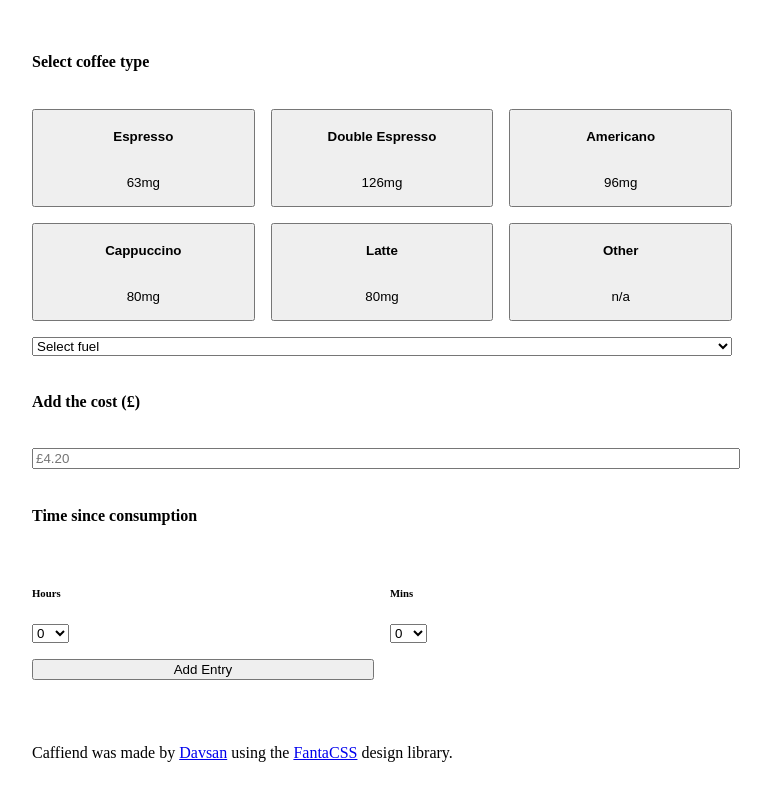
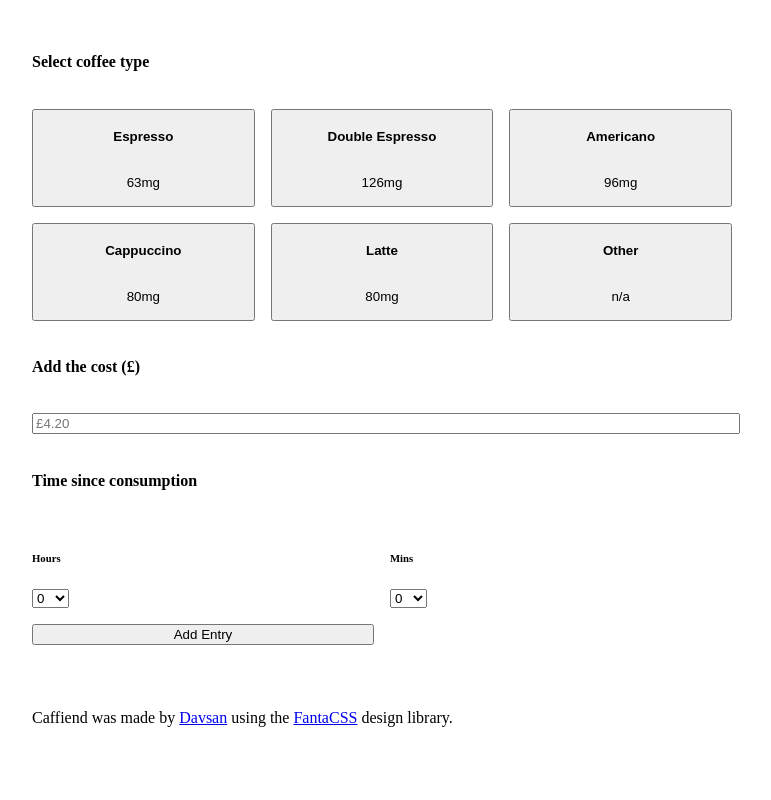
Before and after one commit to Davsan88/caffiend, a React (Vite) app: page / in a window 1280 px wide. Shown: the part 726-1526 px from the top of the page, without its empty margins (258-1029 px from the left). Built offline with nearby package versions, Linux system fonts and the light colour scheme; the HTML template or start-up script is replaced by a standard one.

Commit message:
Show coffee dropdown when 'Other' is selected

```diff
--- a/src/components/CoffeeForm.jsx
+++ b/src/components/CoffeeForm.jsx
@@ -39,7 +39,8 @@ const CoffeeForm = () => {
           <p>n/a</p>
         </button>
       </div>
-      <select name="coffee-list" id="coffee-list">
+      {showCoffeeTypes && (
+        <select name="coffee-list" id="coffee-list">
         <option value={null}>Select fuel</option>
         {coffeeOptions.map((option, optionIndex) => {
           return (
@@ -48,7 +49,7 @@ const CoffeeForm = () => {
             </option>
           )
         })}
-      </select>
+      </select>)}
 
       <h4>Add the cost (£)</h4>
       <input className="w-full" type="number" placeholder="£4.20" />
```
